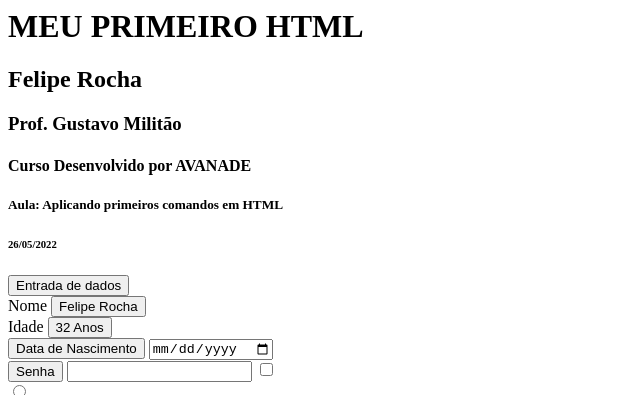
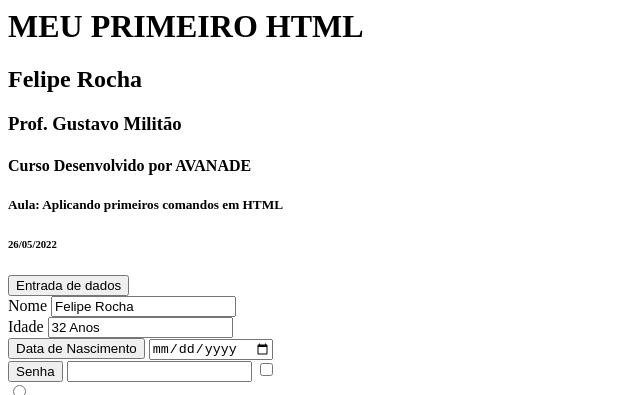
Before and after one commit to Gfvrocha/HTML, a plain HTML site: page Primeiro.html in a window 1280 px wide. Shown: the top 395 px of the page, without its empty margins (0-640 px from the left). Drawn offline with Linux system fonts and the light colour scheme; grey boxes are pictures that could not be loaded.

Commit message:
Segunda Alteração em nome e idade.

```diff
--- a/Primeiro.html
+++ b/Primeiro.html
@@ -13,8 +13,8 @@
             <button> Entrada de dados</button>
 
             <div>
-                <span> Nome </span> <button> Felipe Rocha </button><br>
-                <span> Idade </span> <button> 32 Anos </button><br>
+                <span> Nome </span>  <input type="text" value="Felipe Rocha" /><br>
+                <span> Idade </span>  <input type="text" value="32 Anos" /><br>
                 <button> Data de Nascimento </button> <input type = "date" \><br>
                 <button> Senha</button> <input type = "password" \>
                 <input type = "checkbox" \><br>
```
